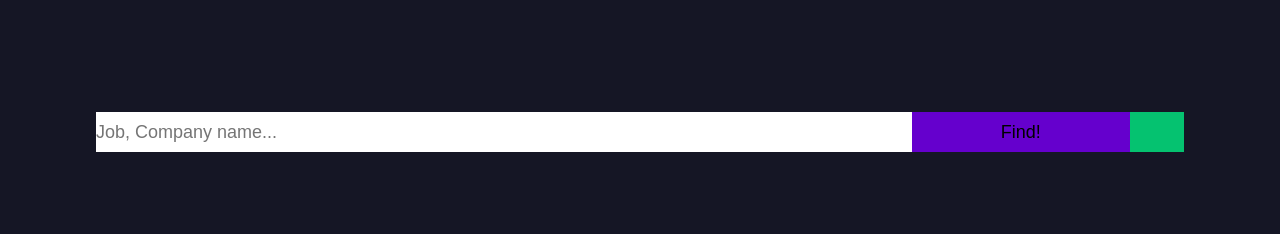
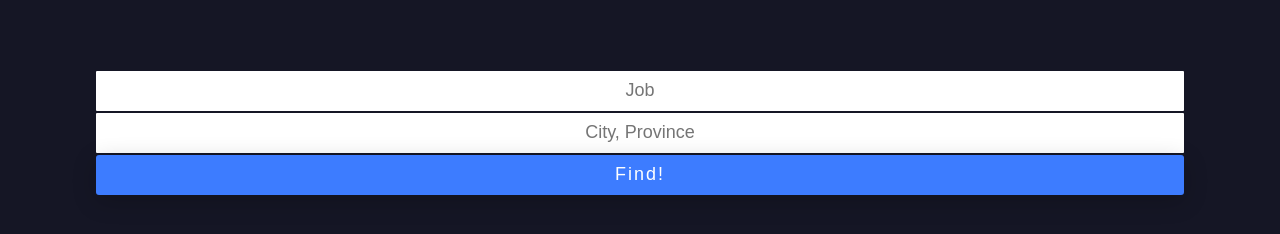
Before and after one commit to JorgeAVargasC/tzuzulcodebootcamp-frontend-react-project, a React (Create React App) app: page / in a window 1280 px wide. Shown: the part 308-542 px from the top of the page. Built offline with nearby package versions, Linux system fonts and the light colour scheme.

Commit message:
search job bar

```diff
--- a/src/index.css
+++ b/src/index.css
@@ -441,23 +441,72 @@ nav {
 
 .trabajo {
 	width: 100%;
-	background-color: #05c270;
-	flex-direction: row;
+	flex-direction: column;
 	border: none;
 }
 
 .trabajo input {
-	width: 75%;
+	width: 100%;
 	height: 4rem;
+	margin-top: 0.1rem;
+	margin-bottom: 0.1rem;
 	text-decoration: none;
 	border: none;
+	border-radius: 0.1rem;
+	text-align: center;
 }
 
-.trabajo button {
-	width: 20%;
+
+.btn2 {
+	position: relative;
+	width: 100%;
+	display: flex;
+	justify-content: center;
+	align-items: center;
+	border-radius: 0.3rem;
+	background: var(--blue-2);
+	box-shadow: 0px 6px 24px 0px rgba(0, 0, 0, 0.2);
+	overflow: hidden;
+	border: none;
+	margin-top: 0.1rem;
 	height: 4rem;
-	border: none;
-	background-color: #6500cd;
+	color: var(--light-1);
+}
+
+.btn2:hover {
+	cursor: pointer;
+}
+
+.btn2:after {
+	content: " ";
+	width: 0%;
+	height: 100%;
+	background: var(--blue-1);
+	position: absolute;
+	transition: all 0.4s ease-in-out;
+	right: 0;
+}
+
+.btn2:hover::after {
+	right: auto;
+	left: 0;
+	width: 100%;
+}
+
+.btn2 span {
+	text-align: center;
+	text-decoration: none;
+	width: 100%;
+	padding: 1.2rem 3rem;
+	color: var(--light-1);
+	letter-spacing: 0.2rem;
+	z-index: 20;
+	transition: all 0.3s ease-in-out;
+}
+
+.btn2:hover span {
+	color: var(--dark-1);
+	animation: scaleUp 0.3s ease-in-out;
 }
 
 /* All Jobs */
--- a/src/pages/Home.jsx
+++ b/src/pages/Home.jsx
@@ -23,8 +23,9 @@ export default function Home() {
 			<Navbar />
 			<div className="container">
 				<div className="trabajo">
-					<input type="text" placeholder="Job, Company name..." />
-					<button type="button">Find!</button>
+					<input type="text" placeholder="Job" />
+					<input type="text" placeholder="City, Province" />
+					<button className="btn2" type="button"><span>Find!</span></button>
 				</div>
 
 				{
```
